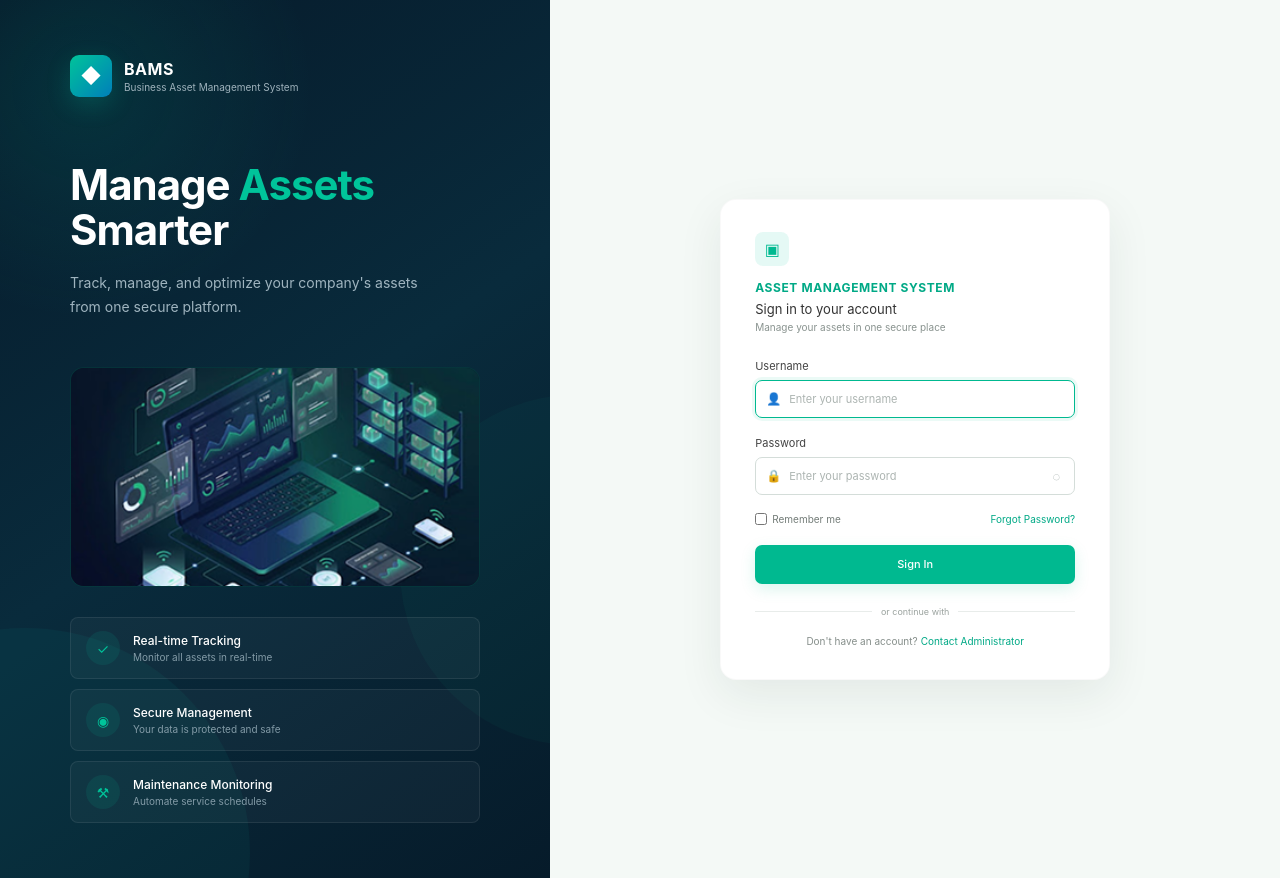
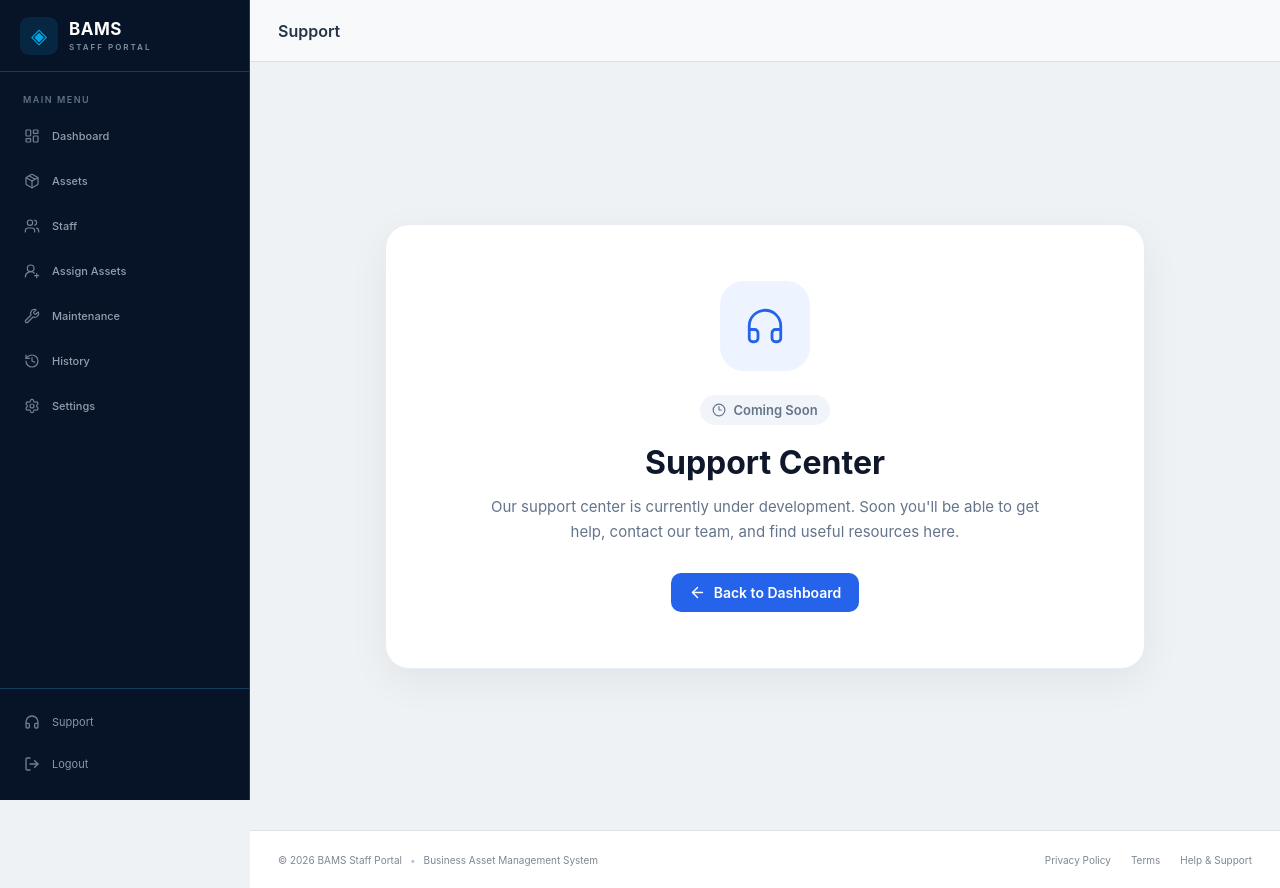
Before and after one commit to TommyBoizzzz/Asset-Management-Frontend, a React (Vite) app: page /support in a window 1280 px wide. Before the commit this address led to /login. Built offline with nearby package versions, Linux system fonts and the light colour scheme; sample sign-in values are in the browser's storage.

Commit message:
feat route : all done

```diff
--- a/src/App.jsx
+++ b/src/App.jsx
@@ -10,6 +10,10 @@ import Dashboard from "./pages/dashboard/screens/Dashboard";
 import Assets from "./pages/asset/screens/asset_home";
 import StaffHome from "./pages/staff/screens/staff_home";
 import MaintenanceHome from "./pages/matainance/screens/maintenance_home";
+import AssignAssets from "./pages/assign_asset/screens/assign_home";
+import Settings from "./pages/setting/screens/setting_home";
+import History from "./pages/history/screens/history_home";
+import SupportHome from "./pages/support/screens/support_home";
 
 // ========================================
 // Protected Route
@@ -83,12 +87,52 @@ function App() {
                     }
                 />
 
+                {/* Assign Assets */}
+                <Route
+                    path="/assign-assets"
+                    element={
+                        <ProtectedRoute>
+                            <AssignAssets />
+                        </ProtectedRoute>
+                    }
+                />
+
                 {/* Maintenance */}
                 <Route
                     path="/maintenance"
                     element={
                         <ProtectedRoute>
                             <MaintenanceHome />
+                        </ProtectedRoute>
+                    }
+                />
+
+                {/* History */}
+                <Route
+                    path="/history"
+                    element={
+                        <ProtectedRoute>
+                            <History />
+                        </ProtectedRoute>
+                    }
+                />
+
+                {/* Settings */}
+                <Route
+                    path="/settings"
+                    element={
+                        <ProtectedRoute>
+                            <Settings />
+                        </ProtectedRoute>
+                    }
+                />
+
+                {/* Support */}
+                <Route
+                    path="/support"
+                    element={
+                        <ProtectedRoute>
+                            <SupportHome />
                         </ProtectedRoute>
                     }
                 />
--- a/src/components/Navbar.jsx
+++ b/src/components/Navbar.jsx
@@ -3,6 +3,7 @@ import {
     LayoutDashboard,
     Package,
     Users,
+    UserRoundPlus,
     Wrench,
     History,
     Settings,
@@ -10,7 +11,6 @@ import {
     LogOut,
     X,
 } from "lucide-react";
-
 import "./Navbar.css";
 
 function Navbar({
@@ -35,6 +35,11 @@ function Navbar({
             label: "Staff",
             icon: Users,
             path: "/staff",
+        },
+        {
+            label: "Assign Assets",
+            icon: UserRoundPlus,
+            path: "/assign-assets",
         },
         {
             label: "Maintenance",
--- /dev/null
+++ b/src/pages/assign_asset/screens/assign_home.jsx
@@ -0,0 +1,17 @@
+import MainLayout from "../../../layouts/MainLayout";
+
+function AssignAssets() {
+    return (
+        <MainLayout
+            activePage="Assign Assets"
+            title="Assign Assets"
+        >
+            <div>
+                <h2>Assign Assets</h2>
+                <p>Assign assets to staff members.</p>
+            </div>
+        </MainLayout>
+    );
+}
+
+export default AssignAssets;
--- /dev/null
+++ b/src/pages/history/screens/history_home.jsx
@@ -0,0 +1,17 @@
+import MainLayout from "../../../layouts/MainLayout";
+
+function History() {
+    return (
+        <MainLayout
+            activePage="History"
+            title="History"
+        >
+            <div>
+                <h2>History</h2>
+                <p>View your asset history.</p>
+            </div>
+        </MainLayout>
+    );
+}
+
+export default History;
--- /dev/null
+++ b/src/pages/setting/screens/setting_home.jsx
@@ -0,0 +1,17 @@
+import MainLayout from "../../../layouts/MainLayout";
+
+function Settings() {
+    return (
+        <MainLayout
+            activePage="Settings"
+            title="Settings"
+        >
+            <div>
+                <h2>Settings</h2>
+                <p>Manage your account settings.</p>
+            </div>
+        </MainLayout>
+    );
+}
+
+export default Settings;
--- /dev/null
+++ b/src/pages/support/css/support_home.css
@@ -0,0 +1,84 @@
+.support-page {
+    min-height: calc(100vh - 80px);
+    display: flex;
+    align-items: center;
+    justify-content: center;
+    padding: 40px;
+}
+
+.support-coming-card {
+    width: 100%;
+    max-width: 760px;
+    padding: 56px 48px;
+    background: #ffffff;
+    border: 1px solid #e8edf3;
+    border-radius: 24px;
+    text-align: center;
+    box-shadow: 0 12px 40px rgba(15, 23, 42, 0.06);
+}
+
+.support-icon {
+    width: 90px;
+    height: 90px;
+    margin: 0 auto 24px;
+    border-radius: 24px;
+    display: flex;
+    align-items: center;
+    justify-content: center;
+    background: #eef4ff;
+    color: #2563eb;
+}
+
+.support-content {
+    display: flex;
+    flex-direction: column;
+    align-items: center;
+}
+
+.support-badge {
+    display: inline-flex;
+    align-items: center;
+    gap: 7px;
+    padding: 7px 12px;
+    margin-bottom: 18px;
+    border-radius: 999px;
+    background: #f1f5f9;
+    color: #64748b;
+    font-size: 13px;
+    font-weight: 600;
+}
+
+.support-content h1 {
+    margin: 0 0 12px;
+    color: #0f172a;
+    font-size: 32px;
+    font-weight: 700;
+}
+
+.support-content p {
+    max-width: 560px;
+    margin: 0 0 28px;
+    color: #64748b;
+    font-size: 15px;
+    line-height: 1.7;
+}
+
+.support-back-btn {
+    display: inline-flex;
+    align-items: center;
+    gap: 8px;
+    padding: 11px 18px;
+    border: none;
+    border-radius: 10px;
+    background: #2563eb;
+    color: white;
+    font-size: 14px;
+    font-weight: 600;
+    cursor: pointer;
+    transition: 0.2s ease;
+}
+
+.support-back-btn:hover {
+    background: #1d4ed8;
+    transform: translateY(-1px);
+}
--- /dev/null
+++ b/src/pages/support/screens/support_home.jsx
@@ -0,0 +1,59 @@
+import MainLayout from "../../../layouts/MainLayout";
+import { Headphones, Clock3, ArrowLeft } from "lucide-react";
+import { useNavigate } from "react-router-dom";
+import "../css/support_home.css";
+
+function SupportHome() {
+    const navigate = useNavigate();
+
+    return (
+        <MainLayout
+            activePage="Support"
+            title="Support"
+        >
+            <div className="support-page">
+
+                {/* Coming Soon Card */}
+                <div className="support-coming-card">
+
+                    <div className="support-icon">
+                        <Headphones size={42} strokeWidth={1.6} />
+                    </div>
+
+                    <div className="support-content">
+
+                        <span className="support-badge">
+                            <Clock3 size={14} />
+                            Coming Soon
+                        </span>
+
+                        <h1>
+                            Support Center
+                        </h1>
+
+                        <p>
+                            Our support center is currently under
+                            development. Soon you'll be able to get
+                            help, contact our team, and find useful
+                            resources here.
+                        </p>
+
+                        <button
+                            type="button"
+                            className="support-back-btn"
+                            onClick={() => navigate("/dashboard")}
+                        >
+                            <ArrowLeft size={17} />
+                            Back to Dashboard
+                        </button>
+
+                    </div>
+
+                </div>
+
+            </div>
+        </MainLayout>
+    );
+}
+
+export default SupportHome;
```
